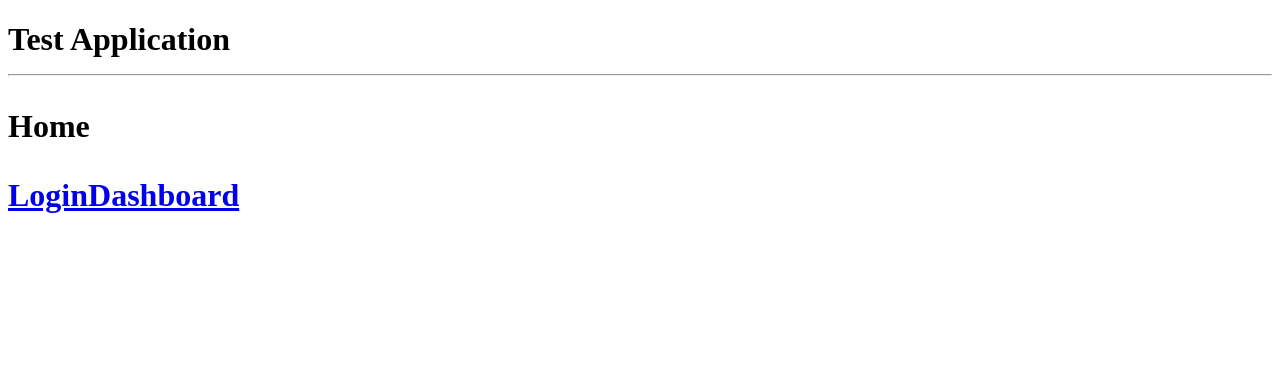
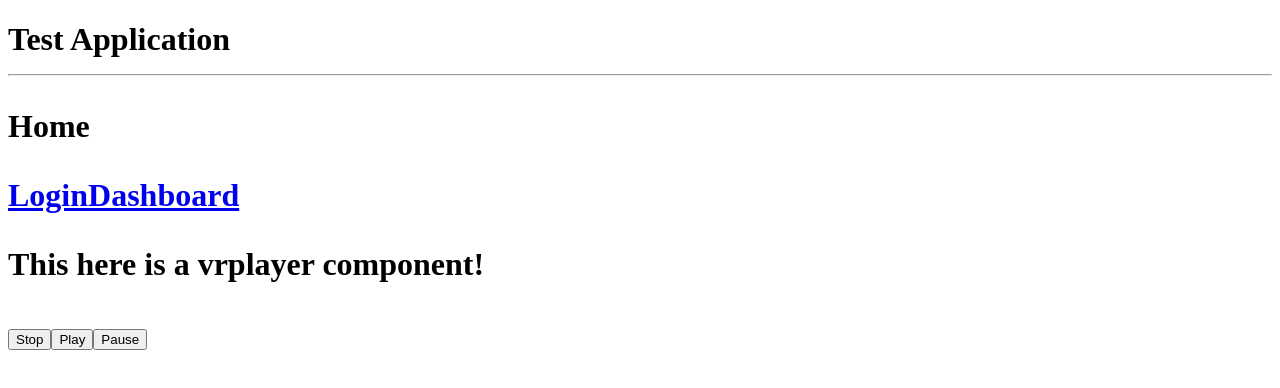
Before and after one commit to kapilkaisare/vw-test, an Angular app in the folder assignment/: page /home in a window 1280 px wide. Shown: the top 388 px of the page. Built offline with nearby package versions, Linux system fonts and the light colour scheme.

Commit message:
Add a dummy player to be used by the vrplayer.

```diff
--- a/assignment/src/app/app-routing.module.ts
+++ b/assignment/src/app/app-routing.module.ts
@@ -11,6 +11,7 @@ import { NotfoundComponent } from './notfound/notfound.component';
 const appRoutes: Routes = [
   { path: '', redirectTo: '/home', pathMatch: 'full' },
   { path: 'home', component: HomeComponent },
+  // { path: 'dashboard', component: DashboardComponent },
   {
     path: 'dashboard',
     children: [{
--- a/assignment/src/app/app.module.ts
+++ b/assignment/src/app/app.module.ts
@@ -11,8 +11,6 @@ import { DashboardComponent } from './dashboard/dashboard.component';
 import { LoginComponent } from './login/login.component';
 import { NotfoundComponent } from './notfound/notfound.component';
 import { VrplayerComponent } from './vrplayer/vrplayer.component';
-
-
 
 @NgModule({
   declarations: [
--- a/assignment/src/app/home/home.component.html
+++ b/assignment/src/app/home/home.component.html
@@ -5,3 +5,8 @@
   <a routerLink="/login" routerLinkActive="active">Login</a>
   <a routerLink="/dashboard" routerLinkActive="active">Dashboard</a>
 </nav>
+
+<div class='main'>
+  <p>This here is a vrplayer component!</p>
+  <vrplayer></vrplayer>
+</div>
--- a/assignment/src/app/home/home.component.ts
+++ b/assignment/src/app/home/home.component.ts
@@ -1,4 +1,6 @@
 import { Component, OnInit } from '@angular/core';
+
+import { VrplayerComponent } from '../vrplayer/vrplayer.component';
 
 @Component({
   selector: 'app-home',
--- /dev/null
+++ b/assignment/src/app/player/player.ts
@@ -0,0 +1,29 @@
+export enum PlayerState {
+	Stopped = 1,
+	Playing,
+	Paused
+}
+
+export class Player {
+
+	constructor() {
+
+	}
+
+	state: PlayerState
+
+	play(): void {
+		console.log('Playing');
+		this.state = PlayerState.Playing;
+	}
+
+	pause(): void {
+		console.log('Paused');
+		this.state = PlayerState.Paused;
+	}
+
+	stop(): void {
+		console.log('Stopped.');
+		this.state = PlayerState.Stopped;
+	}
+}
--- a/assignment/src/app/vrplayer/vrplayer.component.html
+++ b/assignment/src/app/vrplayer/vrplayer.component.html
@@ -1,3 +1,9 @@
-<p>
-  vrplayer works!
-</p>
+<div class='vrplayer'>
+  <div class='screen' #screen >
+  </div>
+  <div class='navbar'>
+    <button (click)="handleStopButtonClicked($event)">Stop</button>
+    <button (click)="handlePlayButtonClicked($event)">Play</button>
+    <button (click)="handlePauseButtonClicked($event)">Pause</button>
+  </div>
+</div>
--- a/assignment/src/app/vrplayer/vrplayer.component.ts
+++ b/assignment/src/app/vrplayer/vrplayer.component.ts
@@ -1,15 +1,35 @@
-import { Component, OnInit } from '@angular/core';
+import { Component, OnInit, ViewChild } from '@angular/core';
+
+import { Player } from '../player/player';
 
 @Component({
-  selector: 'app-vrplayer',
+  selector: 'vrplayer',
   templateUrl: './vrplayer.component.html',
   styleUrls: ['./vrplayer.component.css']
 })
 export class VrplayerComponent implements OnInit {
 
-  constructor() { }
+  player: Player;
+  nativeElement: any;
+
+  @ViewChild('screen') screen;
+
+  constructor() {
+    this.player = new Player();
+  }
 
   ngOnInit() {
   }
 
+  handleStopButtonClicked(ev: any): void {
+    this.player.stop();
+  }
+
+  handlePlayButtonClicked(ev: any): void {
+    this.player.play();
+  }
+
+  handlePauseButtonClicked(ev: any): void {
+    this.player.pause();
+  }
 }
```
Also changed, not shown: 1 other file (tests, documents, lock files or other folders).
